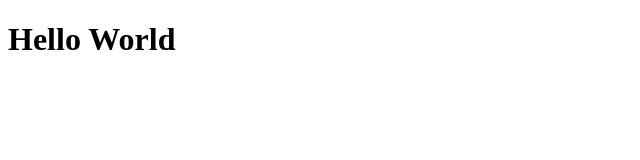
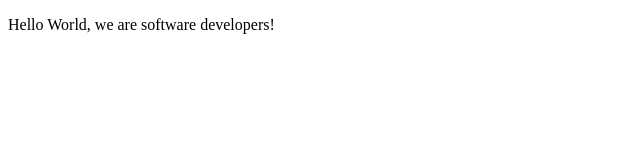
Before and after one commit to ktsyops/suzzycumkwaks, a plain HTML site: page index.html in a window 1280 px wide. Shown: the whole page, without its empty margins (0-640 px from the left). Drawn offline with Linux system fonts and the light colour scheme.

Commit message:
added new

```diff
--- a/index.html
+++ b/index.html
@@ -21,7 +21,7 @@
     - The freeCodeCamp Team
 
     -->
-    <h1>Hello World</h1>
+    <p>Hello World, we are software developers!</p>
     <script  src="js/index.js"></script>
   </body>
 </html>
```
